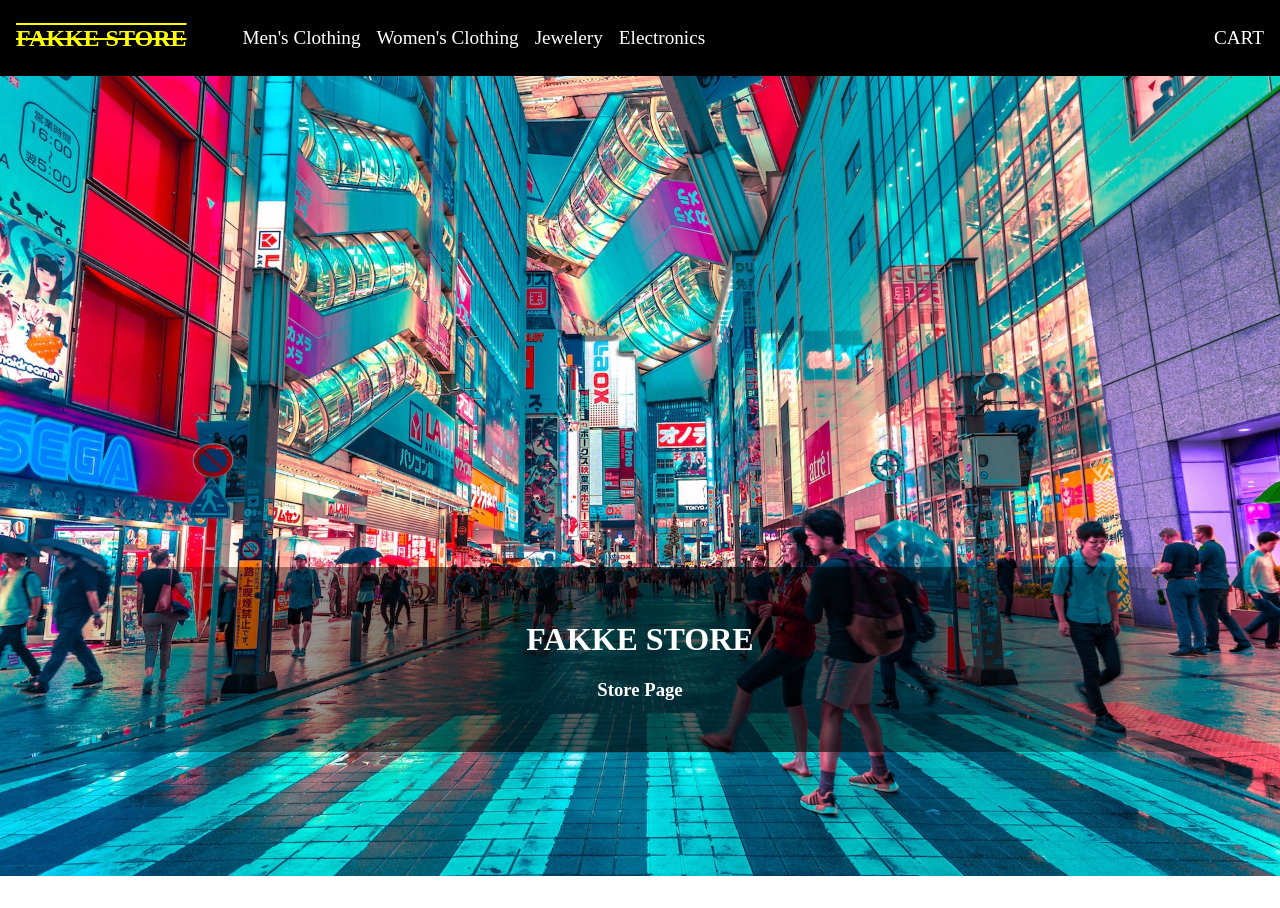
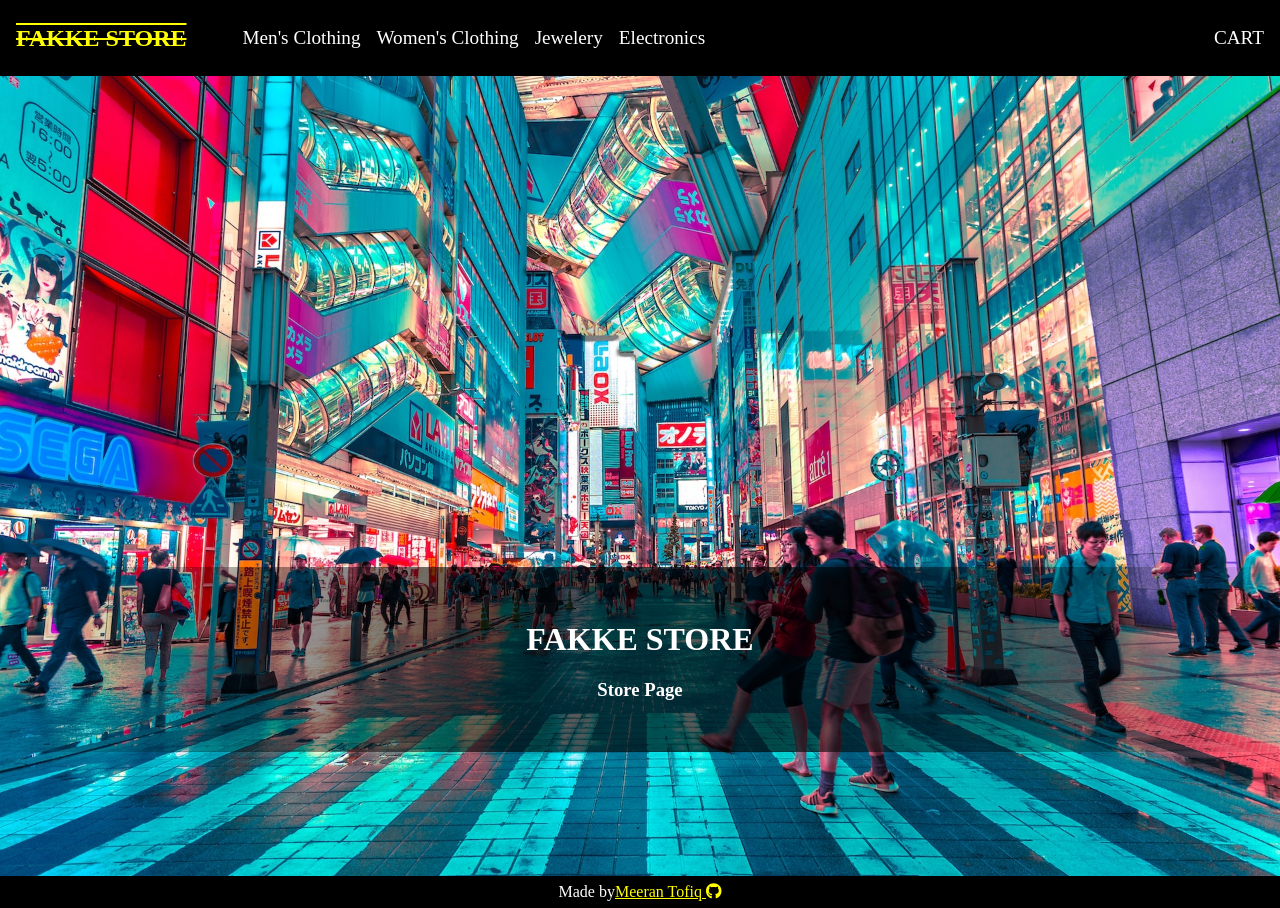
Before and after one commit to Meeran-Tofiq/shopping-cart, a React (Vite) app: page / in a window 1280 px wide. Shown: the top 908 px of the page. Before the commit the page ends 876 px from the top, so only its background shows below. Built offline with nearby package versions, Linux system fonts and the light colour scheme.

Commit message:
Add Footer to page

```diff
--- a/src/App.jsx
+++ b/src/App.jsx
@@ -1,6 +1,7 @@
 import { useEffect, useState } from "react";
-import Header from "./Header/Header";
+import Header from "./Header/Header.jsx";
 import { Outlet, useLocation } from "react-router-dom";
+import Footer from "./Footer/Footer";
 
 function App() {
 	const [cartItems, setCartItems] = useState([]);
@@ -19,6 +20,7 @@ function App() {
 		<div style={{ height: "100vh" }}>
 			<Header></Header>
 			<Outlet context={[cartItems, setCartItems]} />
+			<Footer></Footer>
 		</div>
 	);
 }
--- a/src/Footer/Footer.jsx
+++ b/src/Footer/Footer.jsx
@@ -0,0 +1,12 @@
+import styles from "./Footer.module.css";
+
+export default function Footer() {
+	return (
+		<footer className={styles.footer}>
+			Made by{" "}
+			<a href="https://github.com/Meeran-Tofiq">
+				Meeran Tofiq <i class="fa-brands fa-github" />
+			</a>
+		</footer>
+	);
+}
--- a/src/Footer/Footer.module.css
+++ b/src/Footer/Footer.module.css
@@ -0,0 +1,13 @@
+.footer {
+	height: 2rem;
+	background-color: black;
+	color: white;
+
+	display: flex;
+	justify-content: center;
+	align-items: center;
+}
+
+.footer a {
+	color: yellow;
+}
```
